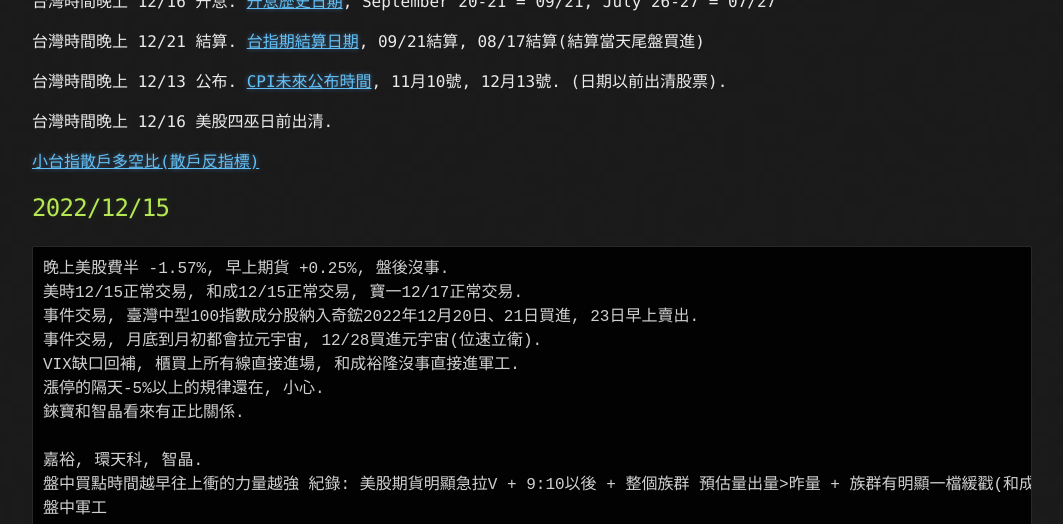
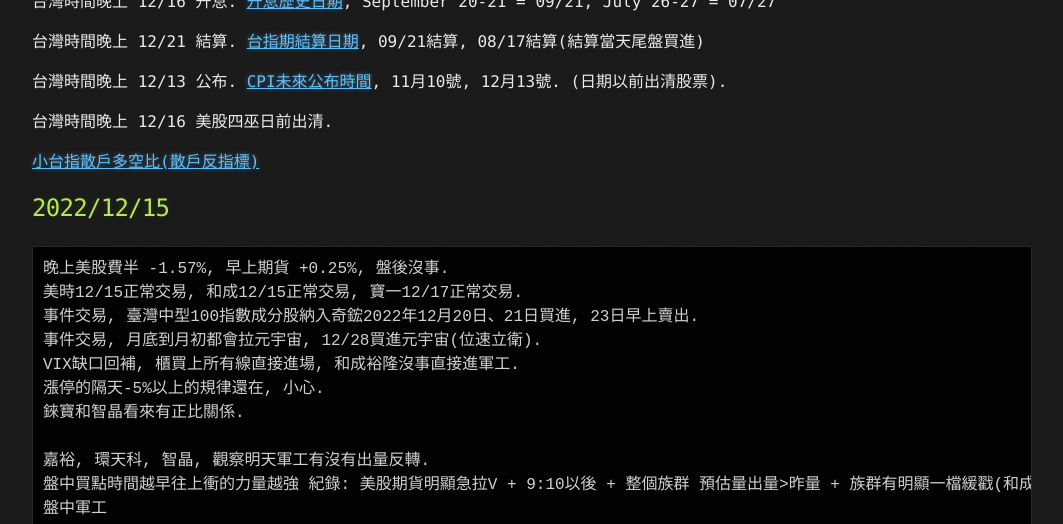
Before and after one commit to lepg5487/Stock_God, a Jekyll site: the page built from index.md, in a window 1280 px wide and 900 px high, scrolled down 348 px, cut to the strip 0-524 px from the top of the window. Shown: the whole strip, without its empty margins (108-1171 px from the left). Built offline with Jekyll 4.4.1, drawn with Linux system fonts in a browser that asks for light colours; our own code applies the rules of GitHub Pages for plain Markdown files.

Commit message:
Update index.md

````diff
--- a/index.md
+++ b/index.md
@@ -26,7 +26,7 @@ VIX缺口回補, 櫃買上所有線直接進場, 和成裕隆沒事直接進軍
 漲停的隔天-5%以上的規律還在, 小心.
 錸寶和智晶看來有正比關係.
 
-嘉裕, 環天科, 智晶.
+嘉裕, 環天科, 智晶, 觀察明天軍工有沒有出量反轉.
 盤中買點時間越早往上衝的力量越強 紀錄: 美股期貨明顯急拉V + 9:10以後 + 整個族群 預估量出量>昨量 + 族群有明顯一檔緩戳(和成) = 搶進最少%數的(嘉裕(相關), 精剛(出量), 雷虎, 環天科)
 盤中軍工
 ```
````
